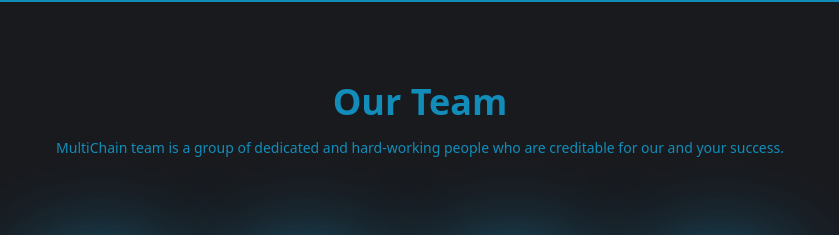
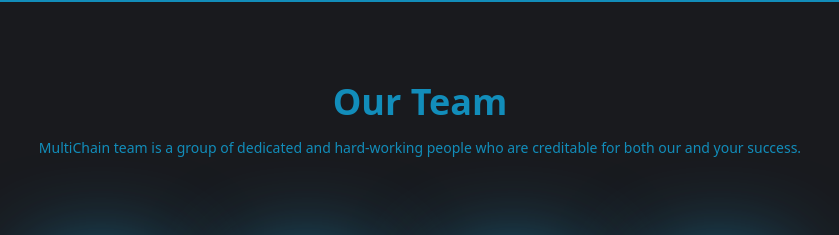
Before and after one commit to dusanio/multichain, a website: page test.html in a window 1280 px wide. Shown: the part 6800-7035 px from the top of the page, 220-1059 px from the left. Drawn offline with nearby package versions, Linux system fonts and the light colour scheme.

Commit message:
Update test.html

```diff
--- a/test.html
+++ b/test.html
@@ -774,7 +774,7 @@
         class="reveal text-darkcyan text-sm font-normal text-center pt-4 w-[300px] md:w-[500px] lg:w-[800px] ml-auto mr-auto"
       >
         MultiChain team is a group of dedicated and hard-working people who are
-        creditable for our and your success.
+        creditable for both our and your success.
       </p>
       <div class="pt-20">
         <div
```
